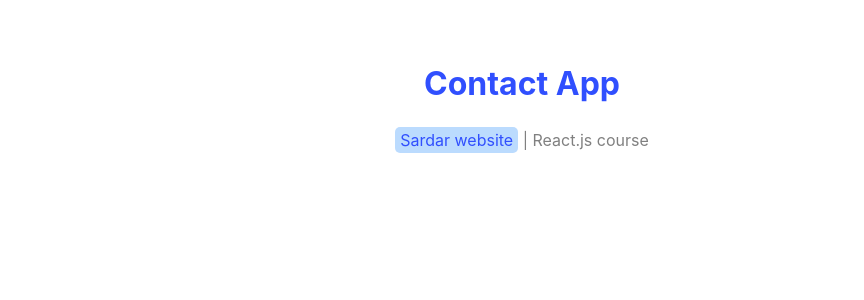
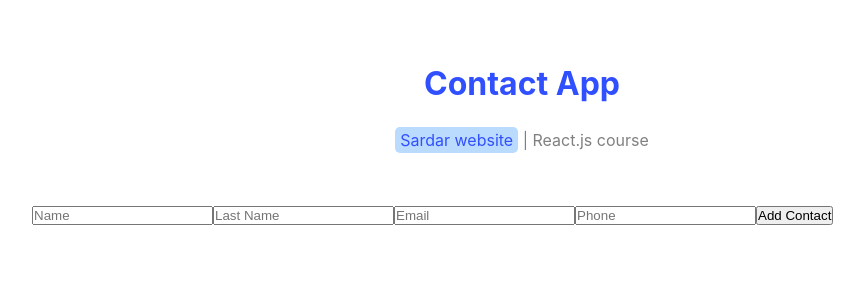
Before and after one commit to sardarbalnour/contact-app, a React (Vite) app: page / in a window 1280 px wide. Shown: the top 300 px of the page, without its empty margins (118-982 px from the left). Built offline with nearby package versions, Linux system fonts and the light colour scheme.

Commit message:
contact component and form

```diff
--- a/src/App.jsx
+++ b/src/App.jsx
@@ -1,9 +1,11 @@
+import Contacts from "./components/Contacts";
 import Header from "./components/Header";
 
 function App() {
   return (
     <>
       <Header />
+      <Contacts />
     </>
   );
 }
--- /dev/null
+++ b/src/components/Contacts.jsx
@@ -0,0 +1,60 @@
+import { useState } from "react";
+
+function Contacts() {
+  const [contact, setContact] = useState({
+    name: "",
+    lastName: "",
+    email: "",
+    phone: "",
+  });
+
+  const changeHandler = (e) => {
+    const name = e.target.name;
+    const value = e.target.value;
+
+    setContact((contact) => ({ ...contact, [name]: value }));
+  };
+
+  const addHandler = () => {
+    console.log(contact);
+  };
+
+  return (
+    <div>
+      <div>
+        <input
+          name="name"
+          //   in name ha bayad ba maqadir mojod dar state yni klid ha dqiqn yki bashe
+          type="text"
+          placeholder="Name"
+          value={contact.name}
+          onChange={changeHandler}
+        />
+        <input
+          name="lastName"
+          type="text"
+          placeholder="Last Name"
+          value={contact.lastName}
+          onChange={changeHandler}
+        />
+        <input
+          name="email"
+          type="email"
+          placeholder="Email"
+          value={contact.email}
+          onChange={changeHandler}
+        />
+        <input
+          name="phone"
+          type="number"
+          placeholder="Phone"
+          value={contact.phone}
+          onChange={changeHandler}
+        />
+        <button onClick={addHandler}>Add Contact</button>
+      </div>
+    </div>
+  );
+}
+
+export default Contacts;
```
